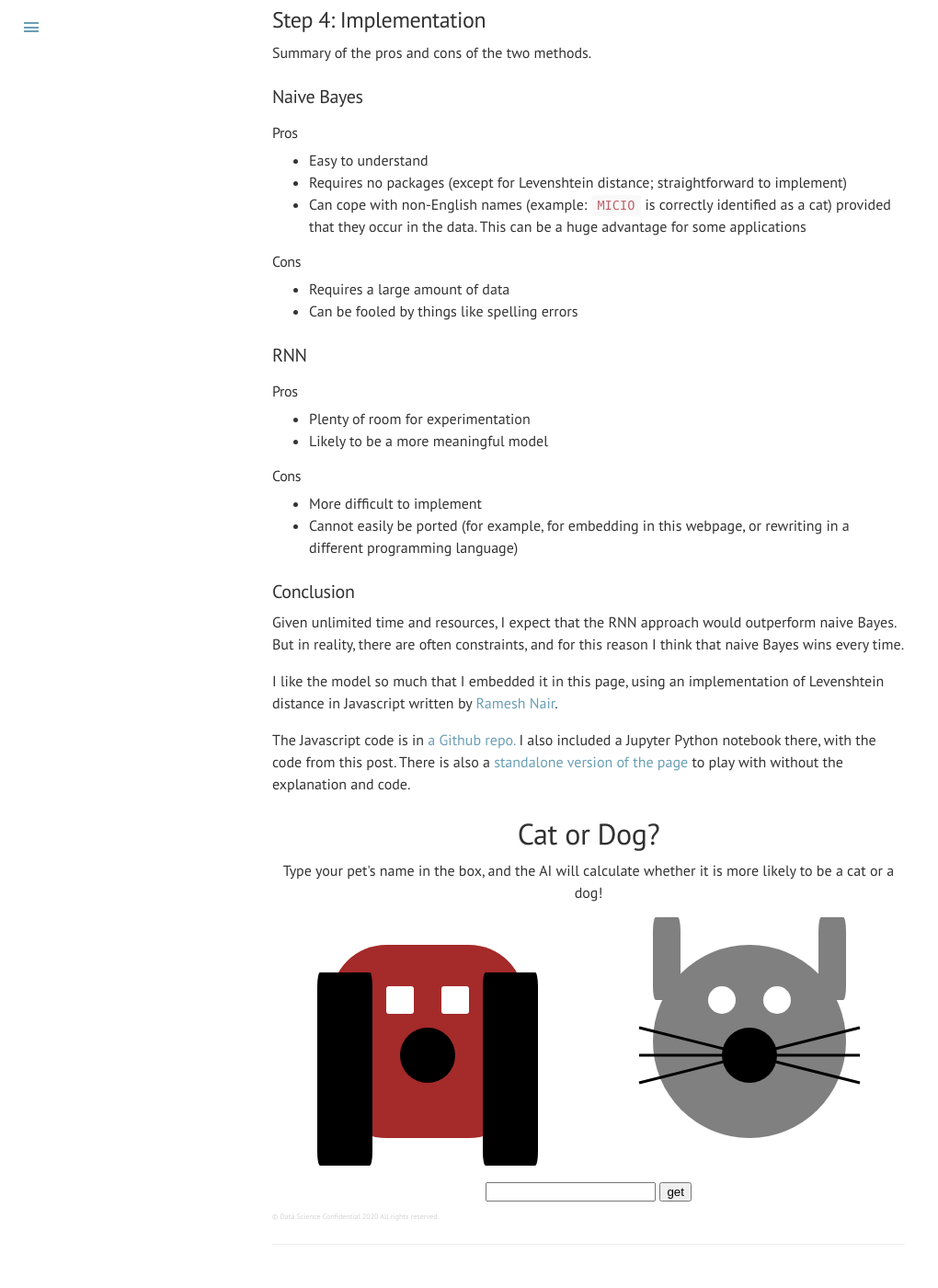
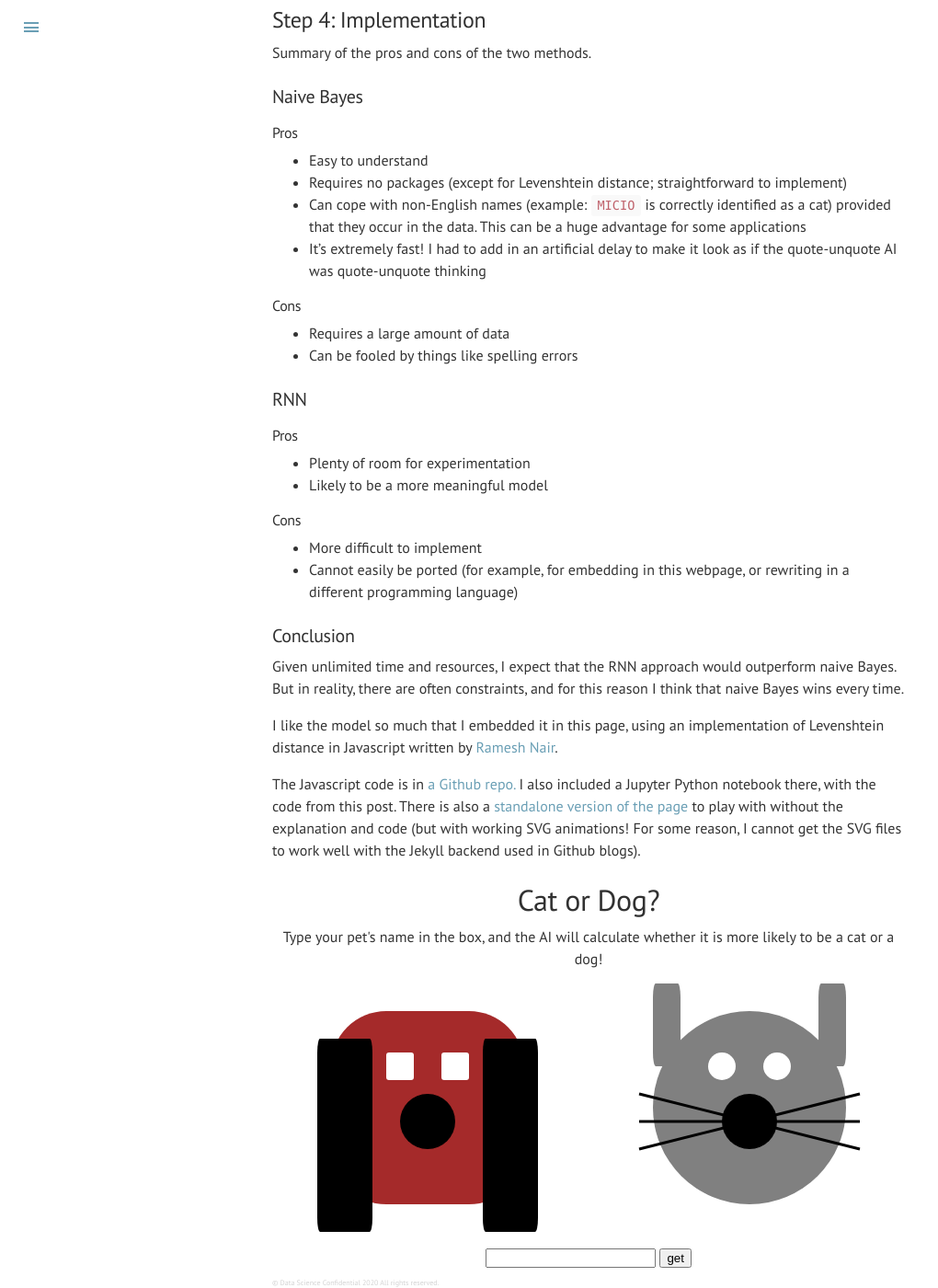
Before and after one commit to datascienceconfidential/datascienceconfidential.github.io, a Jekyll site: the page built from _posts/2020-03-29-cat-or-dog.md, in a window 1280 px wide and 1400 px high, scrolled down 8069 px. Shown: the whole window at 92% size, without its empty margins (0-1020 px from the left). Built offline with Jekyll 4.4.1, drawn with Linux system fonts in a browser that asks for light colours; comment, search, counter and statistics services are not loaded.

Commit message:
corrected link

```diff
--- a/_posts/2020-03-29-cat-or-dog.md
+++ b/_posts/2020-03-29-cat-or-dog.md
@@ -374,6 +374,7 @@ Summary of the pros and cons of the two methods.
 - Easy to understand
 - Requires no packages (except for Levenshtein distance; straightforward to implement)
 - Can cope with non-English names (example: `MICIO` is correctly identified as a cat) provided that they occur in the data. This can be a huge advantage for some applications
+- It's extremely fast! I had to add in an artificial delay to make it look as if the quote-unquote AI was quote-unquote thinking
 
 ##### Cons
 - Requires a large amount of data
@@ -393,9 +394,9 @@ Summary of the pros and cons of the two methods.
 
 Given unlimited time and resources, I expect that the RNN approach would outperform naive Bayes. But in reality, there are often constraints, and for this reason I think that naive Bayes wins every time.
 
-I like the model so much that I embedded it in this page, using an implementation of Levenshtein distance in Javascript written by [Ramesh Nair](http://www.hiddentao.com/).
+I like the model so much that I embedded it in this page, using an implementation of Levenshtein distance in Javascript written by [Ramesh Nair](https://github.com/hiddentao/fast-levenshtein).
 
-The Javascript code is in [a Github repo.](https://github.com/rtrvale/catdog) I also included a Jupyter Python notebook there, with the code from this post. There is also a [standalone version of the page](https://rtrvale.github.io/pages/cat_or_dog.html) to play with without the explanation and code.
+The Javascript code is in [a Github repo.](https://github.com/rtrvale/catdog) I also included a Jupyter Python notebook there, with the code from this post. There is also a [standalone version of the page](https://rtrvale.github.io/pages/cat_or_dog.html) to play with without the explanation and code (but with working SVG animations! For some reason, I cannot get the SVG files to work well with the Jekyll backend used in Github blogs).
 
 {::nomarkdown}
 <center><h1>Cat or Dog?</h1></center>
```
